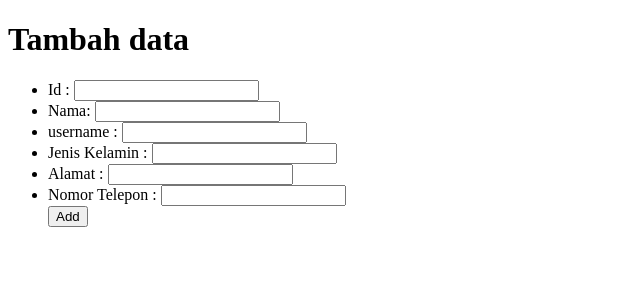
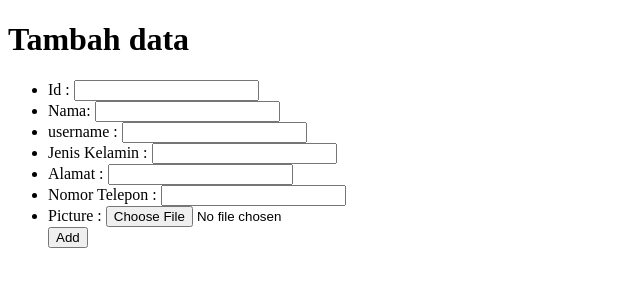
Before and after one commit to Kadekk01/testing, a PHP site: page /add.php in a window 1280 px wide. Shown: the top 300 px of the page, without its empty margins (0-640 px from the left). Run offline with PHP 8.4, Linux system fonts and the light colour scheme.

Commit message:
Adding a picture input in add file

```diff
--- a/CRUD/add.php
+++ b/CRUD/add.php
@@ -55,6 +55,10 @@ if(isset($_POST["submit"])){
                 <label for="no_telp">Nomor Telepon : </label>
                 <input type="text" name="no_telp" id="no_telp" required>
             </li>
+            <li>
+                <label for="picture">Picture :</label>
+                <input type="file" name="picture" id="picture">
+            </li>
             <button type="submit" name="submit">Add</button>
         </ul>
 </body>
```
